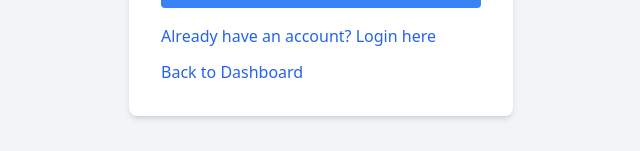
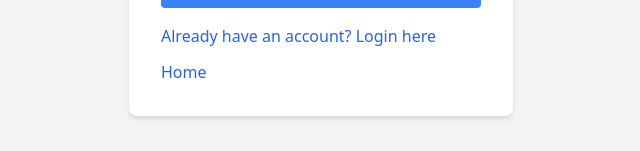
Before and after one commit to kirtankp/Todo-App-2, a Next.js app in the folder client/: page /signup in a window 1280 px wide. Shown: the part 485-636 px from the top of the page, without its empty margins (319-959 px from the left). Built offline with nearby package versions, Linux system fonts and the light colour scheme.

Commit message:
dashboard to home

```diff
--- a/client/src/app/page.tsx
+++ b/client/src/app/page.tsx
@@ -1,7 +1,7 @@
-import Dashboard from "@/components/Dashboard"
+import Home from "@/components/Home"
 
-export default function Home() {
+export default function App() {
   return (
-    <Dashboard />
+    <Home />
   )
 }
--- a/client/src/components/Dashboard.tsx
+++ b/client/src/components/Home.tsx
@@ -1,7 +1,7 @@
 import React from 'react'
 import Link from 'next/link'
 
-const Dashboard = () => {
+const Home = () => {
     return (
         <nav className="bg-white dark:bg-gray-900 fixed w-full z-20 top-0 left-0 border-b border-gray-200 dark:border-gray-600">
             <div className="max-w-screen-xl flex flex-wrap items-center justify-between mx-auto p-4">
@@ -41,4 +41,4 @@
     )
 }
 
-export default Dashboard
+export default Home
--- a/client/src/components/Login.tsx
+++ b/client/src/components/Login.tsx
@@ -76,7 +76,7 @@
         </Link>
       </div>
       <Link href="/" className="text-blue-600 rounded  hover:text-red-500 md:p-0 ">
-        Back to Dashboard
+        Home
       </Link>
     </form>
   );
--- a/client/src/components/Signup.tsx
+++ b/client/src/components/Signup.tsx
@@ -88,7 +88,7 @@
         </Link>
       </div>
       <Link href="/" className="text-blue-600 rounded  hover:text-red-500 md:p-0 ">
-        Back to Dashboard
+        Home
       </Link>
     </form>
   );
```
